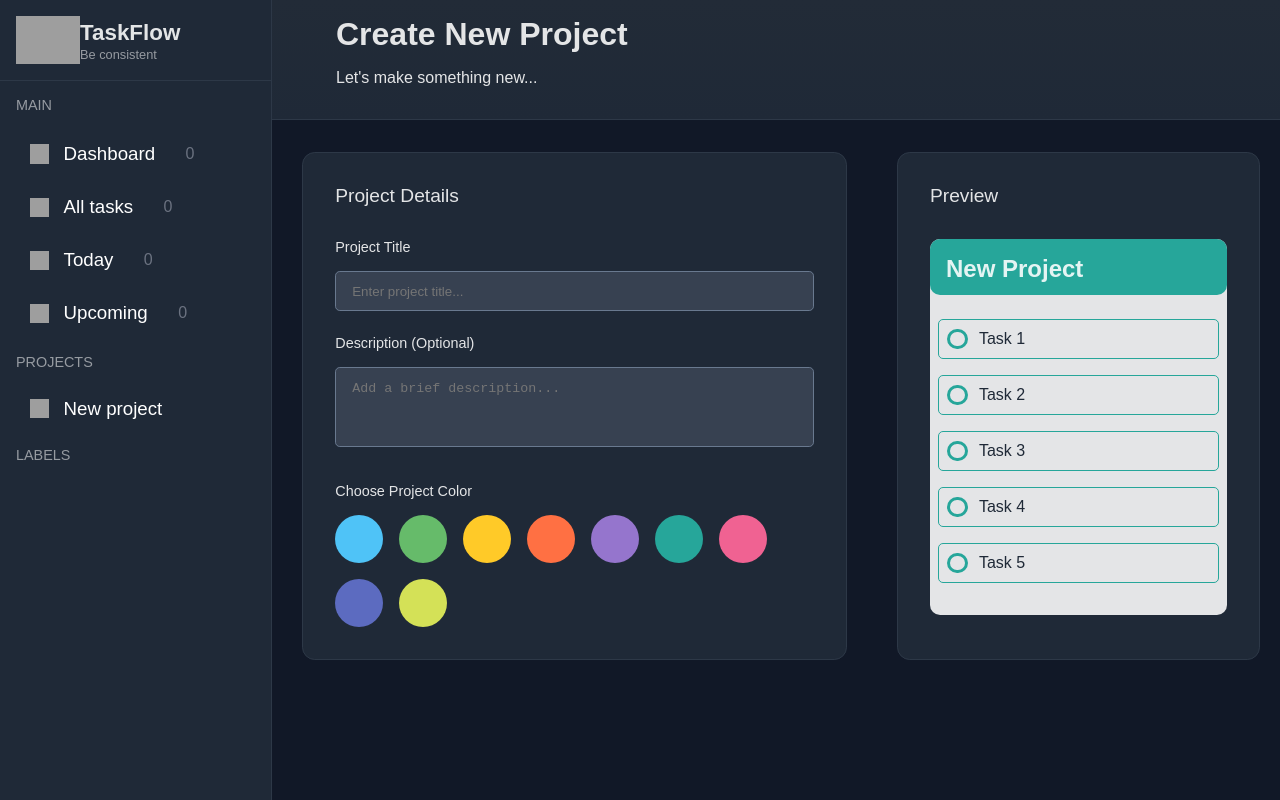
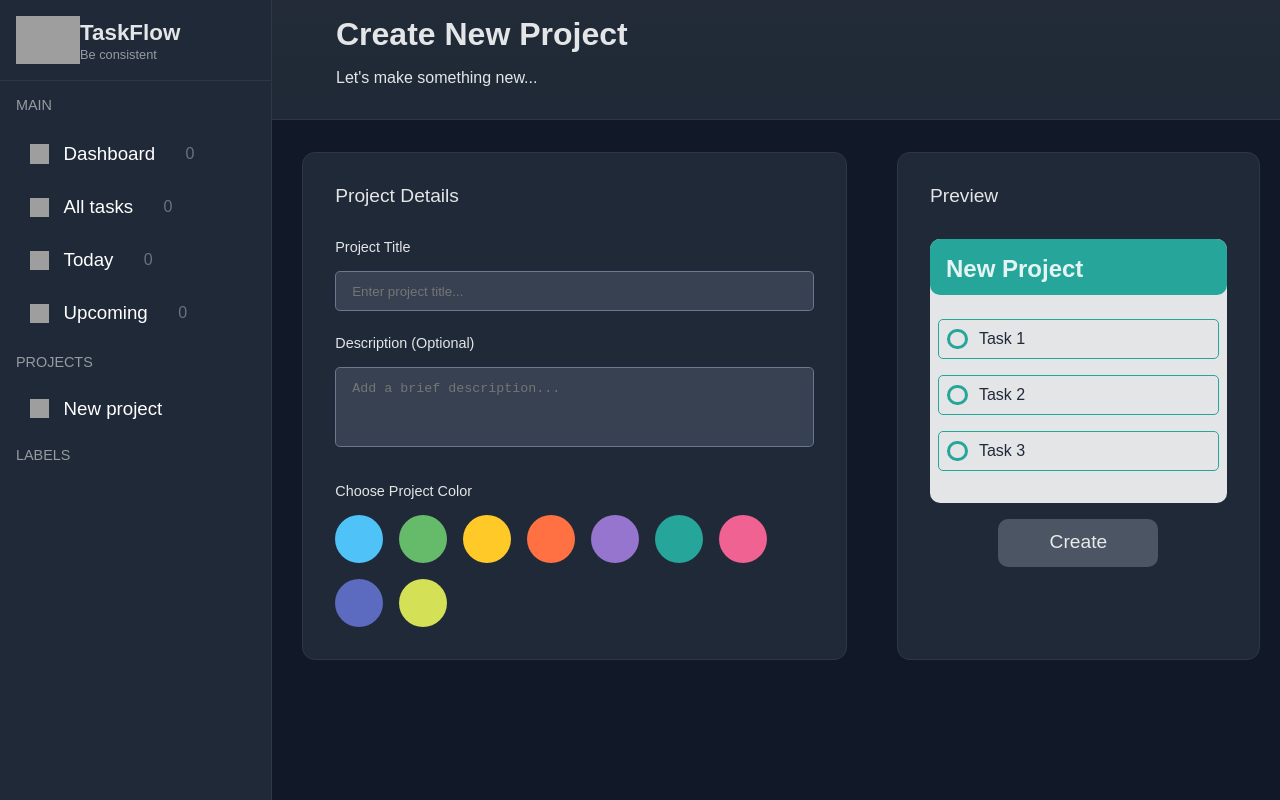
Before and after one commit to Mathias5467/taskFlow, a React (Vite) app: page /#/projects/new in a window 1280 px wide. Built offline with nearby package versions, Linux system fonts and the light colour scheme; grey boxes are pictures that could not be loaded.

Commit message:
update visual

```diff
--- a/src/NewProject.jsx
+++ b/src/NewProject.jsx
@@ -64,7 +64,7 @@ function NewProject() {
                     <div className="project-preview">
                         <h2 style={{ background: colorScheme }}>{title ? title : "New Project"}</h2>
                         <div className="task-list">
-                            {Array.from({ length: 5 }).map((_, index) => (
+                            {Array.from({ length: 3 }).map((_, index) => (
                                 <div
                                     onClick={() => updateDoneTasks(index)}
                                     key={index}
@@ -82,7 +82,7 @@ function NewProject() {
                     </div>
 
                     <div className="create-button">
-
+                        <p>Create</p>
                     </div>
                 </div>
             </div>
--- a/src/newProject.css
+++ b/src/newProject.css
@@ -151,3 +151,22 @@
     text-align: center;
     color: white;
 }
+
+
+.create-button {
+    margin-block: 1rem 0rem;
+    justify-self: center;
+    width: 10rem;
+    cursor: pointer;
+    height: 3rem;
+    text-align: center;
+    line-height: 1.5rem;
+    font-size: 1.2rem;
+    padding: 0.2rem;
+    box-sizing: border-box;
+    border-radius: 10px;
+    background-color: #4b5563;
+}
+.create-button > p {
+    margin-block: 0.5rem;
+}
```
